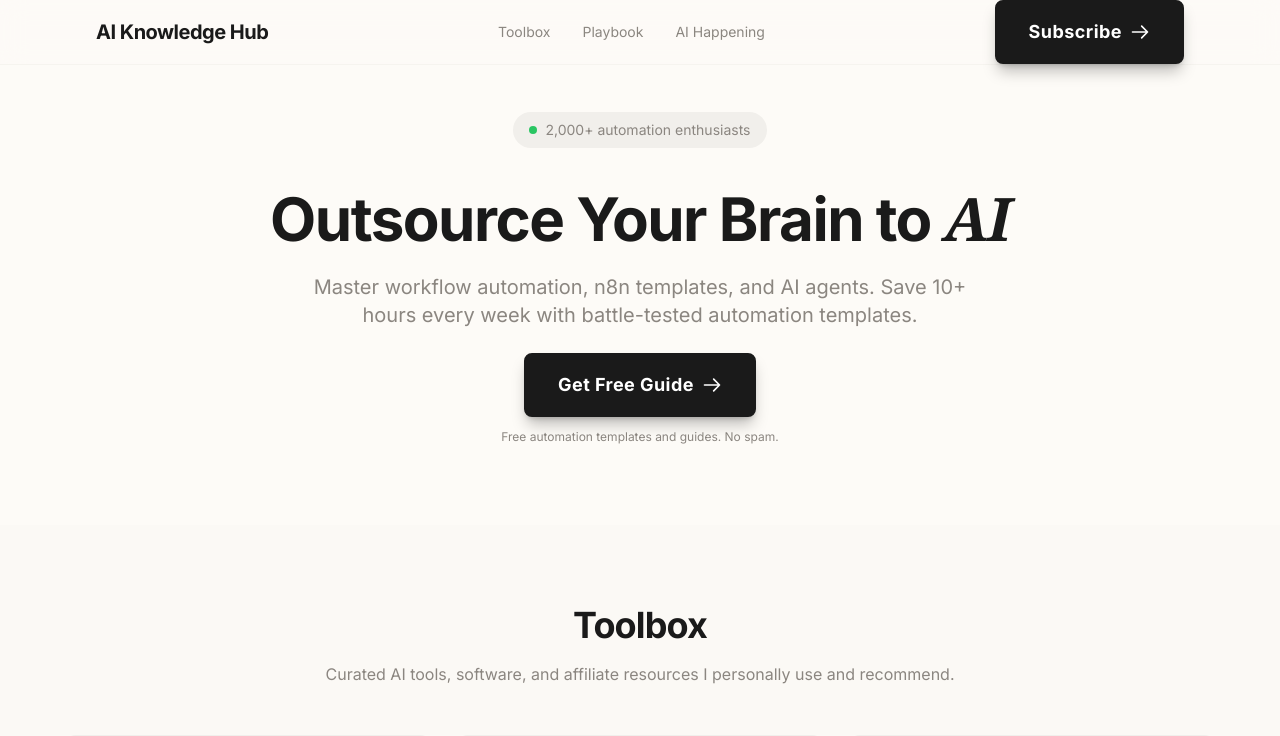
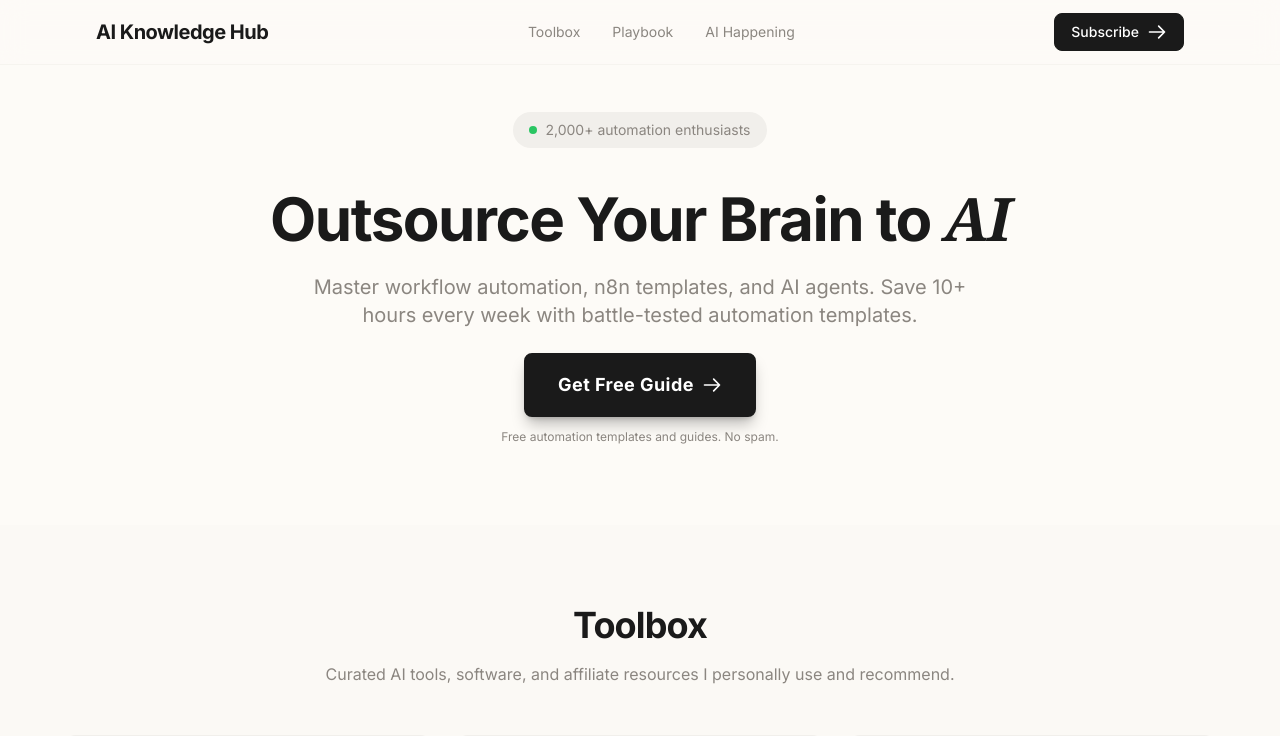
Before and after one commit to tapan38/ai-automation-hub, a Next.js app: page / in a window 1280 px wide. Shown: the top 736 px of the page. Built offline with nearby package versions, Linux system fonts and the light colour scheme.

Commit message:
Header subscribe button: less bold, smaller (header variant)

```diff
--- a/components/Header.tsx
+++ b/components/Header.tsx
@@ -29,9 +29,9 @@ export default function Header() {
             </Link>
           </nav>
 
-          {/* CTA Button - BLACK */}
+          {/* CTA Button - BLACK LESS BOLD */}
           <div className="hidden md:block">
-            <MorphingSubscribe variant="primary" defaultText="Subscribe" />
+            <MorphingSubscribe variant="header" defaultText="Subscribe" />
           </div>
 
           {/* Mobile Menu Button */}
@@ -63,7 +63,7 @@ export default function Header() {
                 AI Happening
               </Link>
               <div className="pt-2">
-                <MorphingSubscribe variant="primary" defaultText="Subscribe" />
+                <MorphingSubscribe variant="header" defaultText="Subscribe" />
               </div>
             </nav>
           </div>
--- a/components/MorphingSubscribe.tsx
+++ b/components/MorphingSubscribe.tsx
@@ -3,7 +3,7 @@
 import { useState } from 'react'
 
 interface MorphingSubscribeProps {
-  variant?: 'light' | 'dark' | 'primary'
+  variant?: 'light' | 'dark' | 'primary' | 'header'
   defaultText?: string
 }
 
@@ -64,8 +64,13 @@ export default function MorphingSubscribe({
     // Dark bg -> Clean white button
     dark: 'bg-white text-[#1A1A1A] hover:bg-gray-50 shadow-lg shadow-white/20 border-2 border-white',
     // Default -> Bold black
-    primary: 'bg-[#1A1A1A] text-white hover:bg-black shadow-lg shadow-black/25 border-2 border-[#1A1A1A]'
+    primary: 'bg-[#1A1A1A] text-white hover:bg-black shadow-lg shadow-black/25 border-2 border-[#1A1A1A]',
+    // Header -> Less bold, smaller
+    header: 'bg-[#1A1A1A] text-white hover:bg-black/90 border border-[#1A1A1A]'
   }
+
+  // Button size based on variant
+  const isCompact = variant === 'header'
 
   if (isExpanded) {
     return (
@@ -104,7 +109,11 @@ export default function MorphingSubscribe({
   return (
     <button
       onClick={() => setIsExpanded(true)}
-      className={`inline-flex items-center justify-center px-8 py-4 rounded-lg font-bold text-lg tracking-wide transition-all transform hover:scale-105 active:scale-95 ${buttonClasses[variant]}`}
+      className={`inline-flex items-center justify-center rounded-lg transition-all transform hover:scale-105 active:scale-95 ${
+        isCompact
+          ? 'px-4 py-2 font-medium text-sm'
+          : 'px-8 py-4 font-bold text-lg tracking-wide'
+      } ${buttonClasses[variant]}`}
     >
       {defaultText}
       <svg className="w-5 h-5 ml-2" fill="none" stroke="currentColor" viewBox="0 0 24 24">
```
